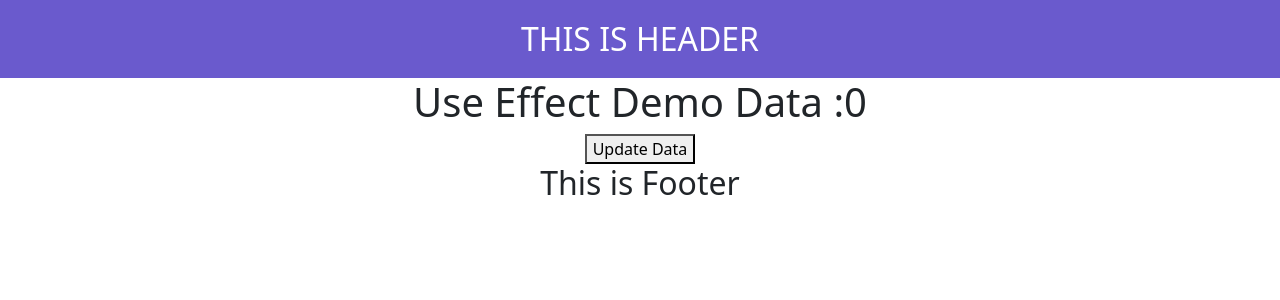
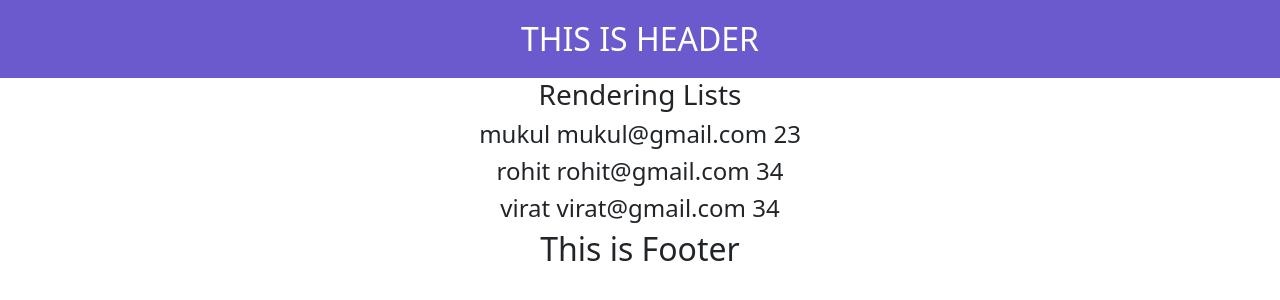
Before and after one commit to 19mukul11/first_react_app, a React (Create React App) app: page / in a window 1280 px wide. Shown: the top 300 px of the page. Built offline with nearby package versions, Linux system fonts and the light colour scheme.

Commit message:
rendering list

```diff
--- a/src/App.js
+++ b/src/App.js
@@ -12,6 +12,7 @@ import { useEffect, useState } from "react";
 import LifeCycle from "./components/LifeCycle";
 import Bootstrap from "./components/Bootstrap";
 import UseEffect from "./components/UseEffect";
+import List from "./components/List";
 
 function App() {
 
@@ -48,9 +49,9 @@ function App() {
     alert("Hello Mukul Mahajan !");
   }
 
-  useEffect(()=>{
-    console.log("UseEffect Called !");
-  }, [data]);
+  // useEffect(()=>{
+  //   console.log("UseEffect Called !");
+  // }, [data]);
 
   return (
     <div className="App">
@@ -58,7 +59,9 @@ function App() {
       {/* <h1>{count}</h1>
       <h1>{data}</h1> */}
 
-        <UseEffect/>
+        {/* <UseEffect/> */}
+
+        <List />
 
         {/* <button onClick={()=>setCount(count+1)}> Click here</button>
         <button onClick={()=>setData(data+1)}> Click here 2</button> */}
--- /dev/null
+++ b/src/components/List.js
@@ -0,0 +1,43 @@
+import Student from "./Student";
+
+function List() {
+
+    const list = ['mukul','rohit','virat','kriti'];
+    const students = [
+        {
+            name : "mukul",
+            email : "mukul@gmail.com",
+            age: 23,
+        },
+        {
+            name : "rohit",
+            email : "rohit@gmail.com",
+            age: 34,
+        },
+        {
+            name : "virat",
+            email : "virat@gmail.com",
+            age: 34,
+        },
+    ];
+
+
+
+    return(
+        <div>
+            <h3>Rendering Lists</h3>
+            {
+                students.map(function(student, index){
+                    return(
+                        <div key={index}>
+                            <Student data={student}/>
+                        </div>
+                    );
+                })
+            }
+
+        </div>
+    );
+}
+
+export default List;
--- a/src/components/Student.js
+++ b/src/components/Student.js
@@ -1,11 +1,9 @@
-function Student(students){
+function Student(props){
 
-    console.log(students.data);
+    const student = props.data;
     return(
         <div>
-            <h2 style={{backgroundColor: 'green'}}>
-                Hello {students.data}
-            </h2>
+            <h4>{student.name} {student.email} {student.age}</h4>
         </div>
     );
 }
```
Also changed, not shown: React.txt.
